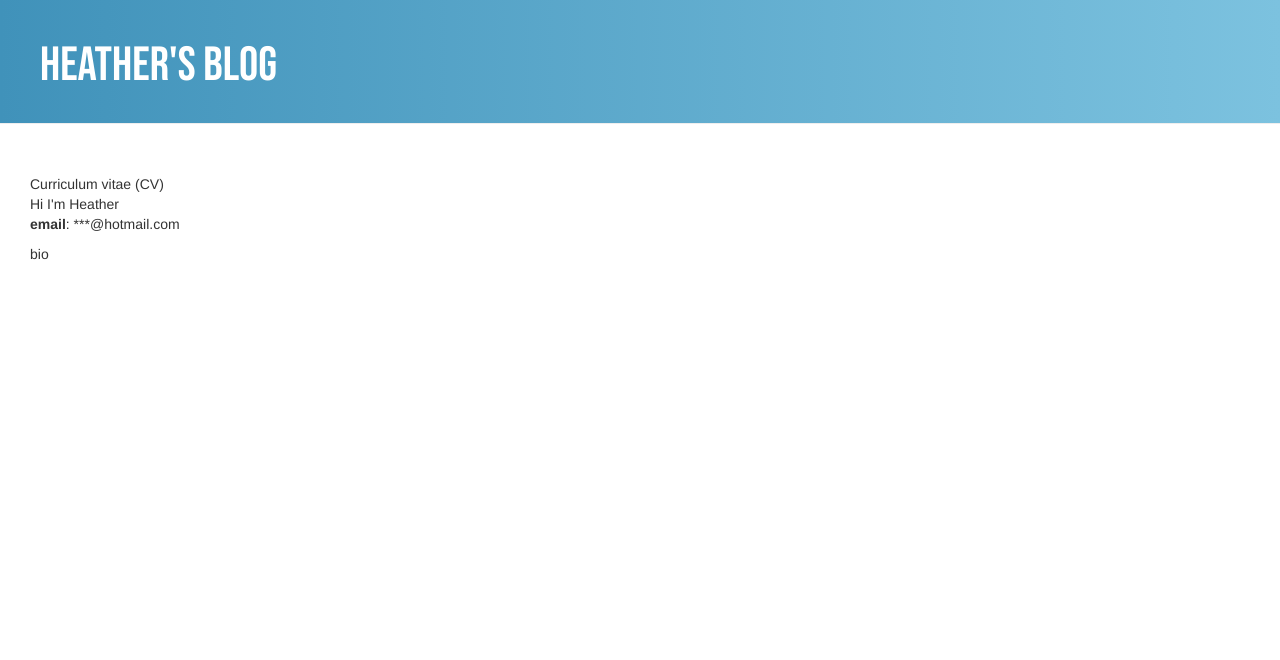
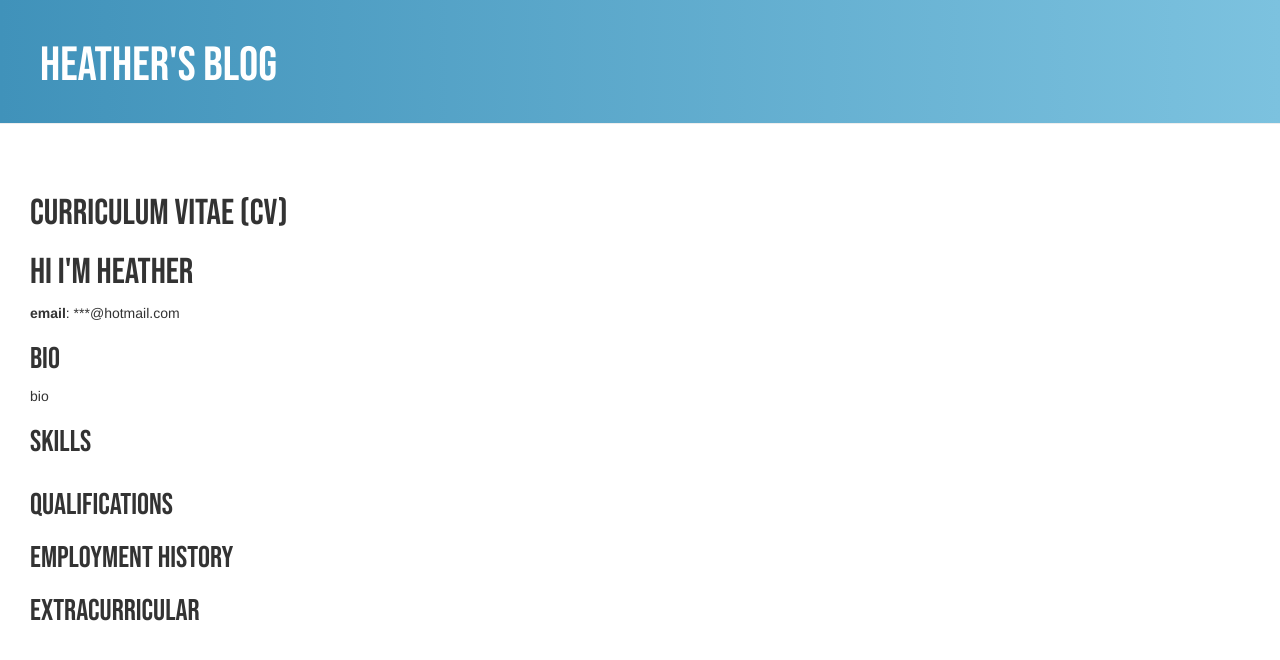
Before and after one commit to hevaa/my-first-blog, a Django app: page /cv/ in a window 1280 px wide. Shown: the top 660 px of the page. Run offline with Django 3.2, Linux system fonts and the light colour scheme; data that the repository does not hold is empty; some libraries are stand-ins or nearby versions.

Commit message:
Titles for each section of CV: static

```diff
--- a/blog/templates/blog/cv_page.html
+++ b/blog/templates/blog/cv_page.html
@@ -1,17 +1,19 @@
 {% extends 'base.html' %}
 
 {% block content %}
-    <div>Curriculum vitae (CV)</div>
+    <div class="subheading"><h1>Curriculum vitae (CV)</h1></div>
 
     {% block edit %}
     {% endblock %}
 
-    <div>Hi I'm Heather</div>
+    <div class="subsubheading"><h1>Hi I'm Heather</h1></div>
     <p><b>email</b>: ***@hotmail.com</p>
 
+	<h2>Bio</h2>
     {% block bio %}
     {% endblock %}
 
+    <h2>Skills</h2>
     <table id="id_list_table">
 	    {% for item in items %}
 	        <tr><td>{{ forloop.counter }}: {{ item.text }}</td></tr>
@@ -21,12 +23,15 @@
     {% block skills %}
     {% endblock %}
 
+    <h2>Qualifications</h2>
     {% block qual %}
     {% endblock %}
 
+    <h2>Employment History</h2>
     {% block employ %}
     {% endblock %}
 
+    <h2>Extracurricular</h2>
     {% block extra %}
     {% endblock %}
 {% endblock %}
```
